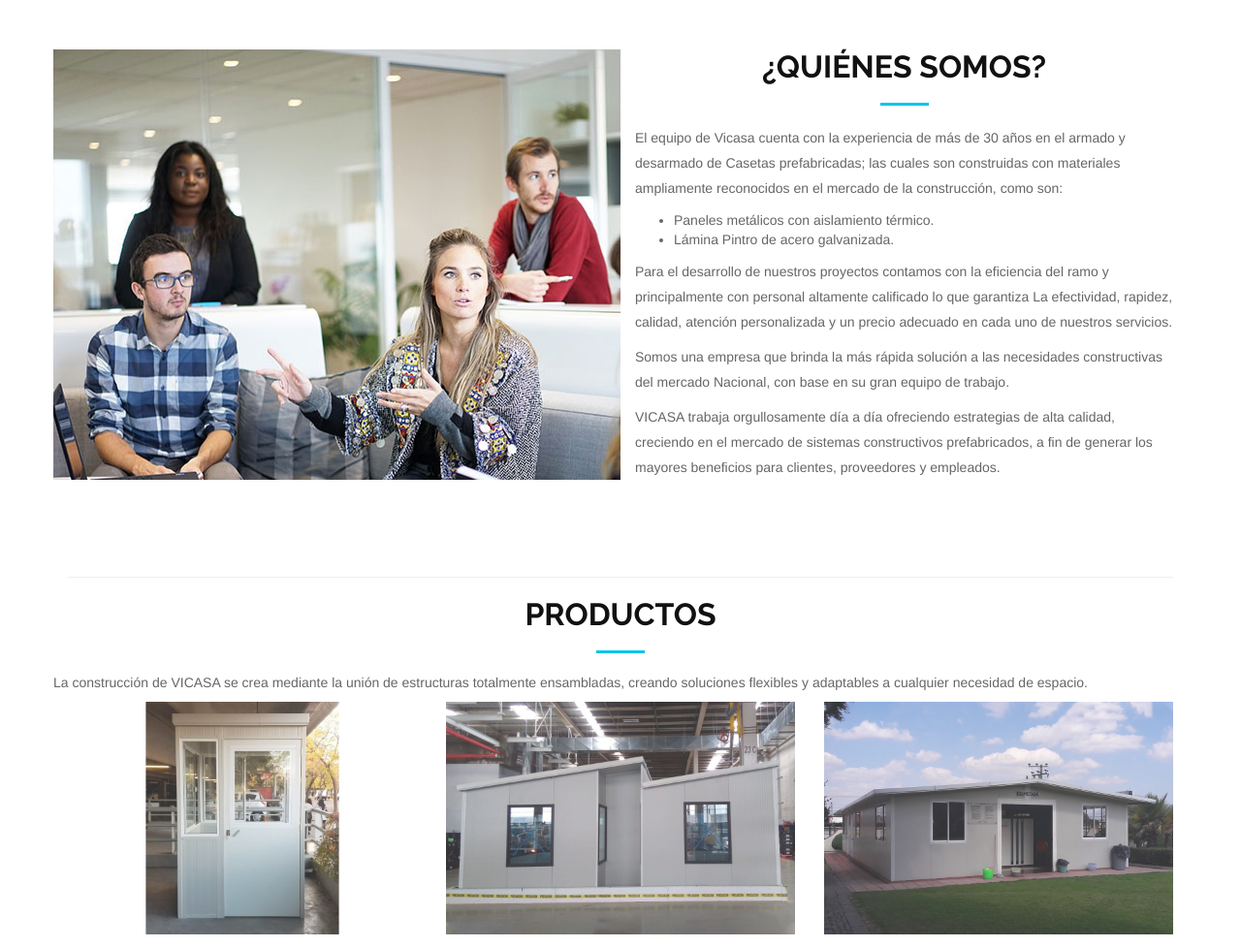
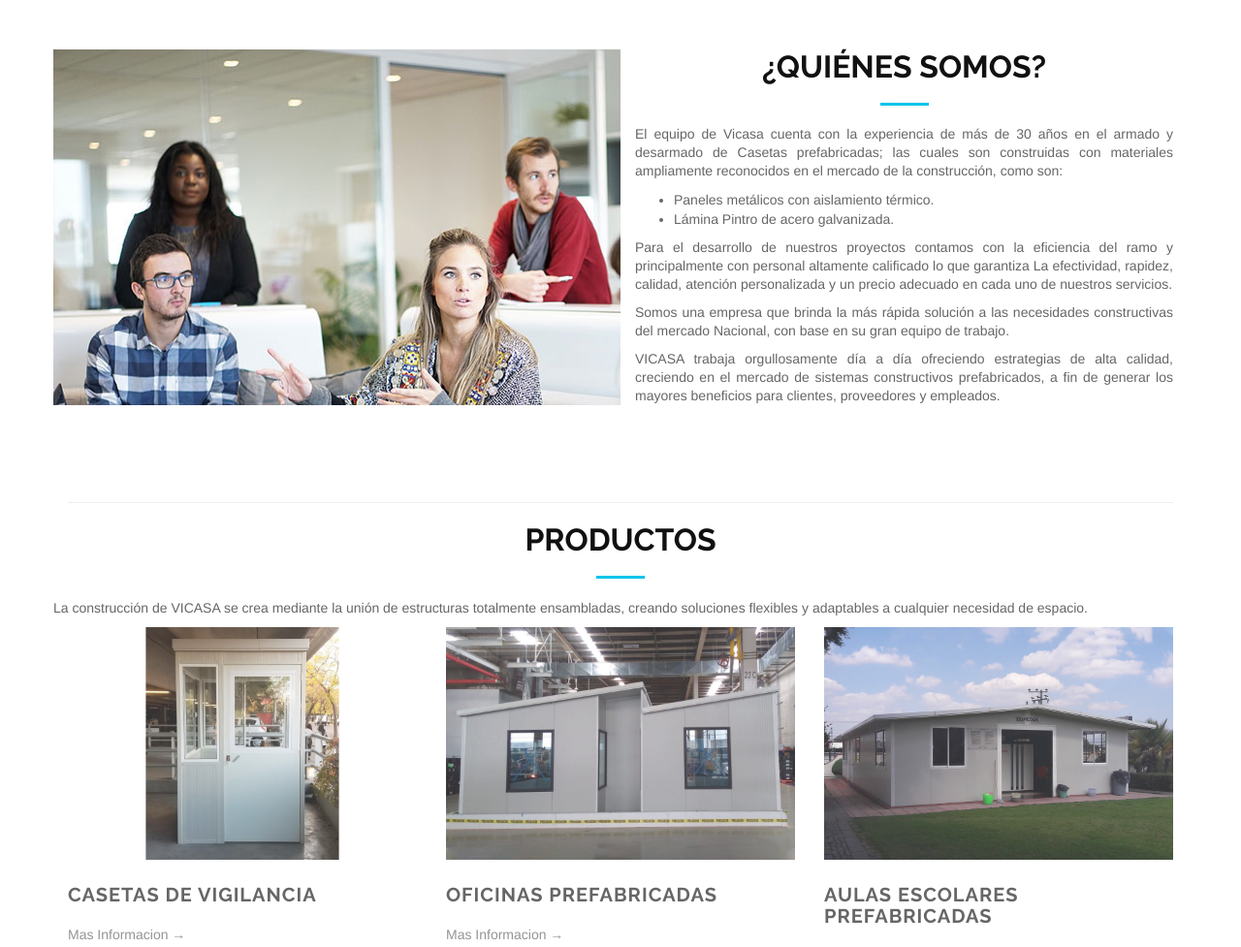
Before and after one commit to ParkerLR/Web-CV.github.io, a plain HTML site: page index.html in a window 1280 px wide. Shown: the part 920-1897 px from the top of the page at 97% size. Drawn offline with Linux system fonts and the light colour scheme.

Commit message:
Update style.css

```diff
--- a/css/style.css
+++ b/css/style.css
@@ -514,7 +514,8 @@
 }
 
 #about .about-text {
-  line-height: 26px;
+  line-height: 19px;
+  text-align: justify;
 }
 
 #about .about-text:last-child {
```
